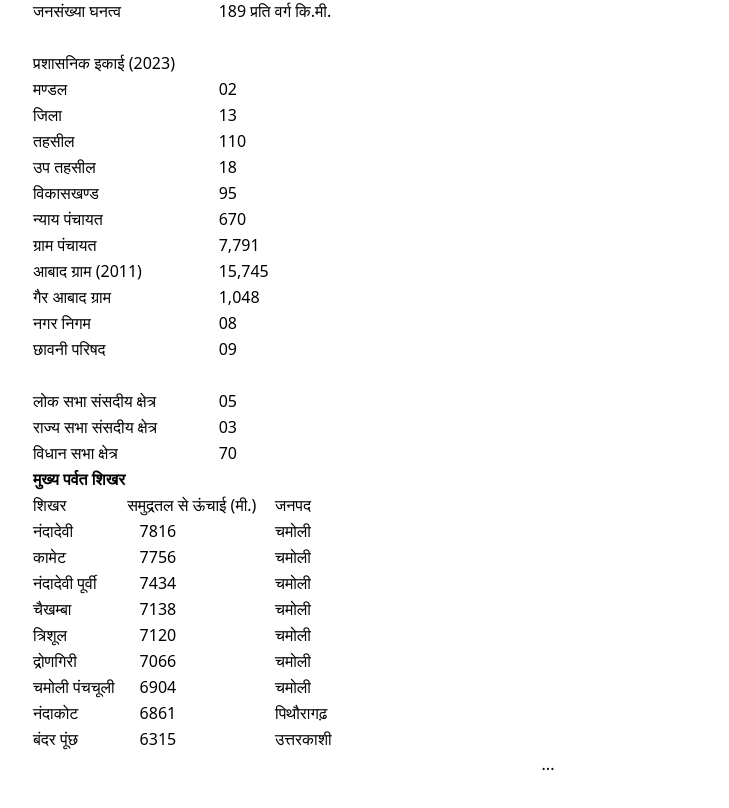
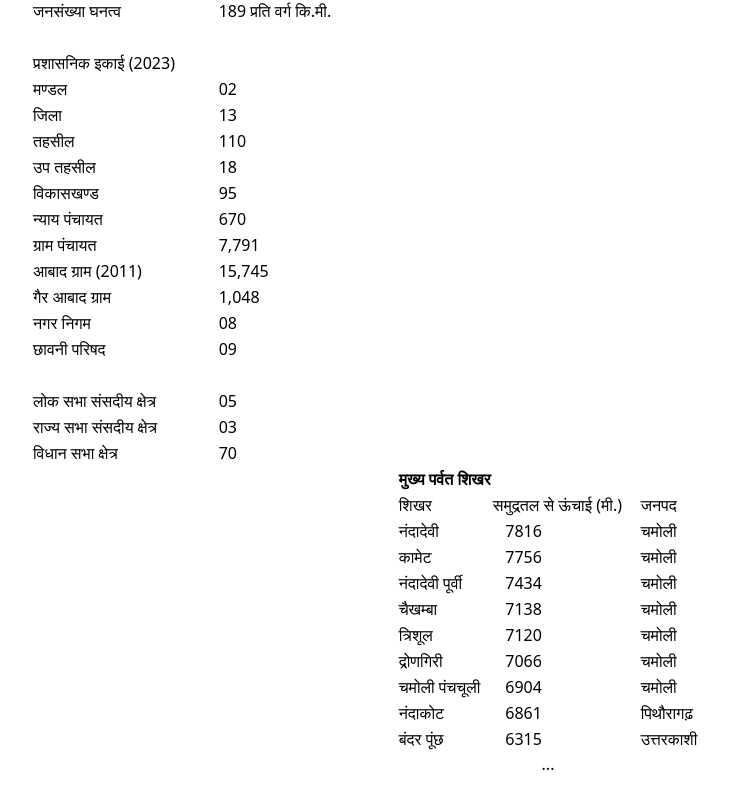
Before and after one commit to AbhijeetSRawat/Kisan_Diary, a React (Vite) app: page /chapter1 in a window 1280 px wide. Shown: the part 2138-2946 px from the top of the page, without its empty margins (192-921 px from the left). Built offline with nearby package versions, Linux system fonts and the light colour scheme.

Commit message:
chapter1 commit

```diff
--- a/src/pages/chapter1.jsx
+++ b/src/pages/chapter1.jsx
@@ -412,7 +412,7 @@ export default function Chapter1() {
           </tr> */}
            </tbody>
           </table>
-          <div align="left" width="60v">
+          <div  width="60v">
 
 
            <table>
```
